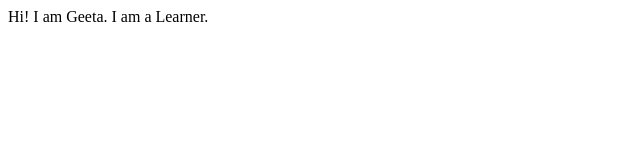
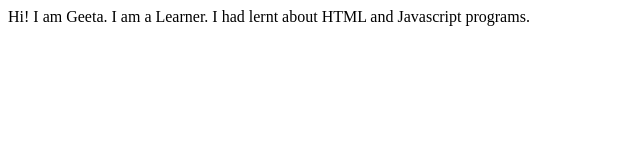
Before and after one commit to GeetaPogul/Geeta-Pogul, a plain HTML site: page index.html in a window 1280 px wide. Shown: the whole page, without its empty margins (0-640 px from the left). Drawn offline with Linux system fonts and the light colour scheme.

Commit message:
update details of projects

```diff
--- a/index.html
+++ b/index.html
@@ -10,6 +10,8 @@
     Hi! I am Geeta.
     I am a Learner.
 
+    I had lernt about HTML and Javascript programs.
+
 
 
 </body>
```
